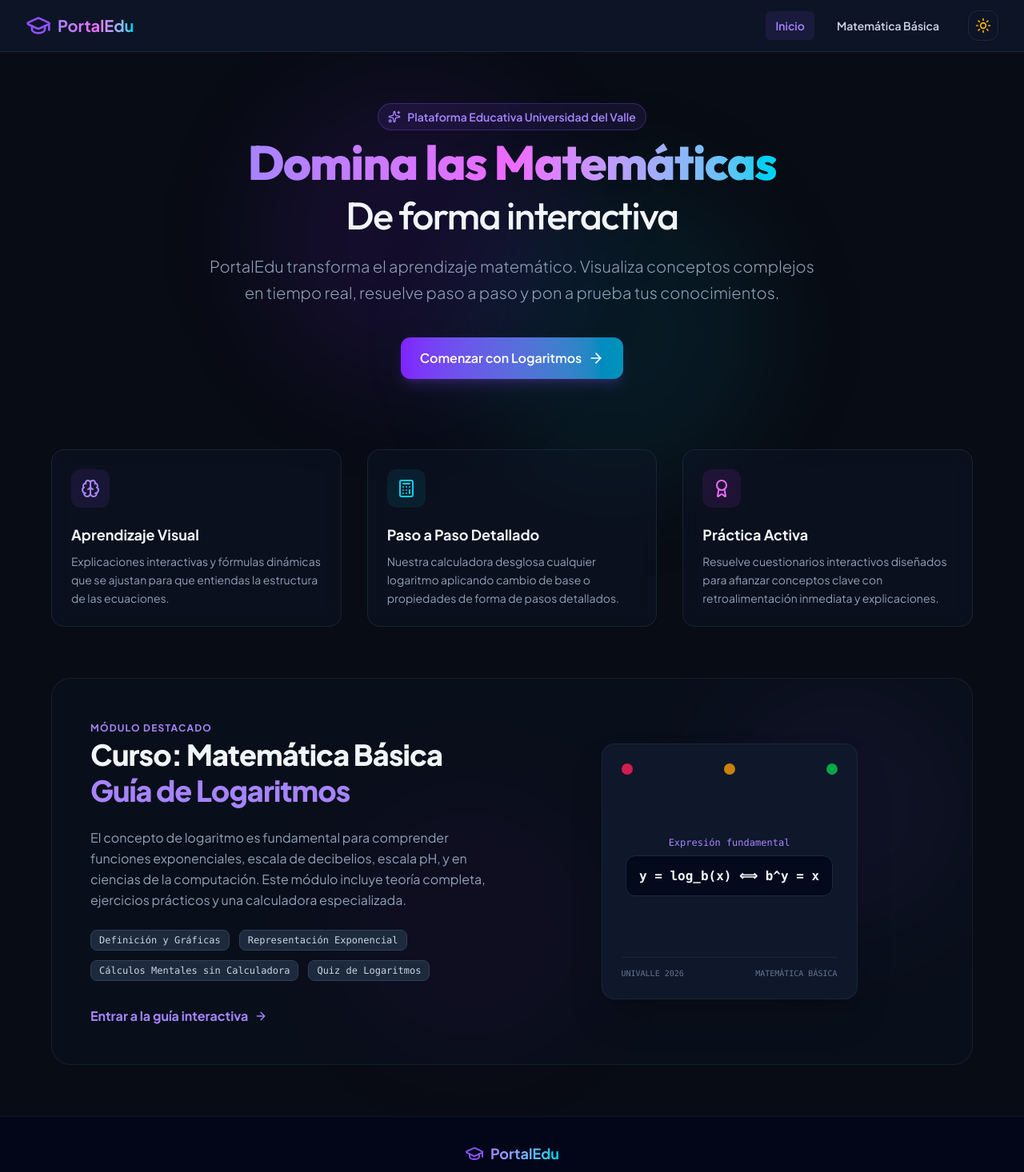
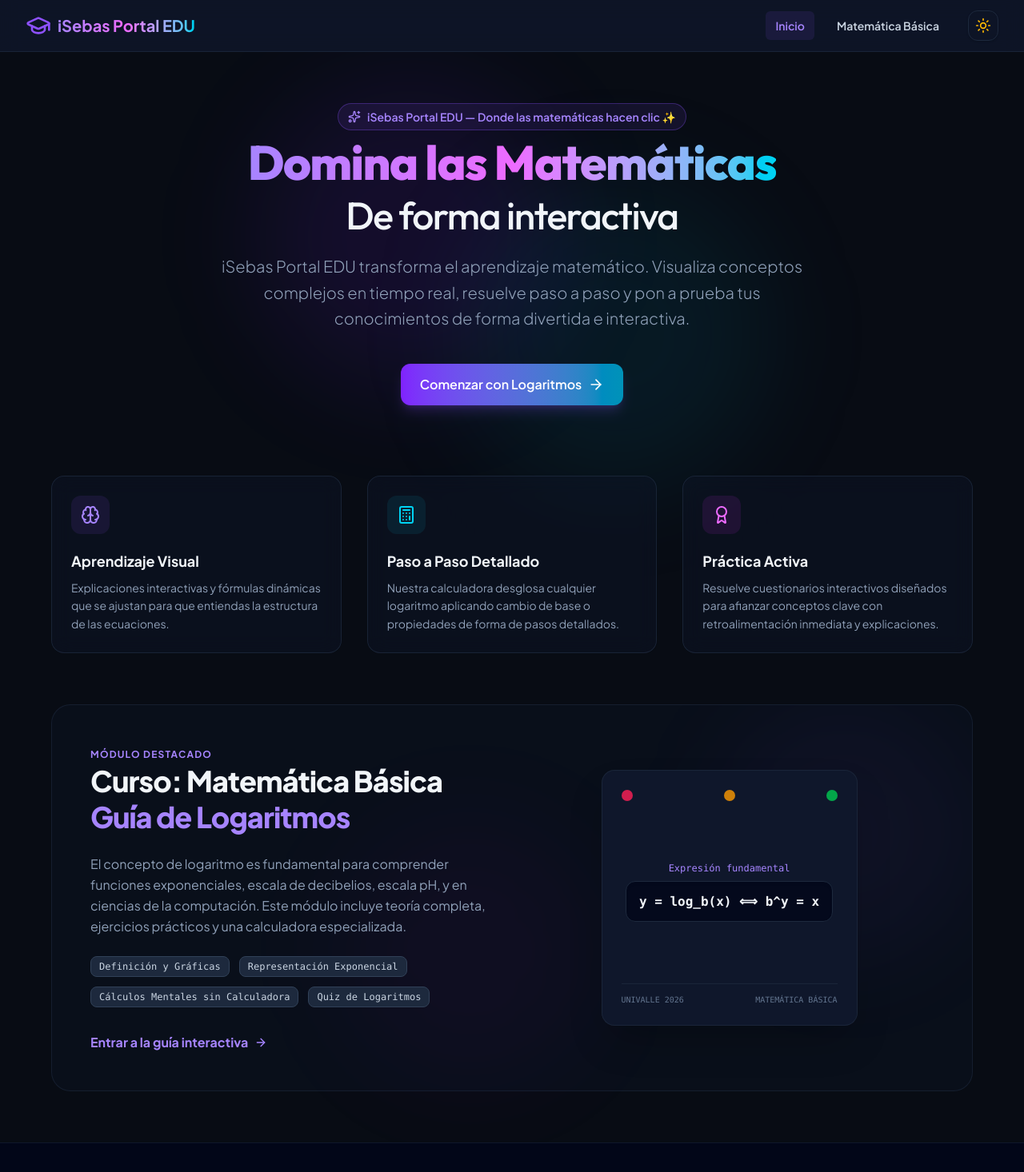
Before and after one commit to iSebass/plataformaEducativa, a React (Vite) app: page / in a window 1280 px wide. Shown: the top 1466 px of the page at 80% size. Built offline with nearby package versions, Linux system fonts and the light colour scheme.

Commit message:
feat: renombrar a iSebas Portal EDU y agregar slogan

```diff
--- a/index.html
+++ b/index.html
@@ -4,7 +4,7 @@
     <meta charset="UTF-8" />
     <link rel="icon" type="image/svg+xml" href="/favicon.svg" />
     <meta name="viewport" content="width=device-width, initial-scale=1.0" />
-    <title>PortalEdu | Guía Interactiva de Logaritmos</title>
+    <title>iSebas Portal EDU | Guía Interactiva de Logaritmos</title>
   </head>
   <body>
     <div id="root"></div>
--- a/src/components/Footer.jsx
+++ b/src/components/Footer.jsx
@@ -7,7 +7,7 @@
         <div className="flex justify-center items-center gap-2 text-violet-600 dark:text-violet-400 font-bold text-lg">
           <GraduationCap className="w-6 h-6 text-violet-600 dark:text-violet-500" />
           <span className="bg-gradient-to-r from-violet-600 to-cyan-600 dark:from-violet-400 dark:to-cyan-400 bg-clip-text text-transparent">
-            PortalEdu
+            iSebas Portal EDU
           </span>
         </div>
         <p className="text-slate-600 dark:text-slate-500 text-sm">
--- a/src/components/Home.jsx
+++ b/src/components/Home.jsx
@@ -42,7 +42,7 @@
             className="inline-flex items-center gap-2 px-3 py-1.5 rounded-full bg-violet-500/10 border border-violet-500/30 text-violet-600 dark:text-violet-400 text-sm font-semibold mb-2"
           >
             <Sparkles className="w-4 h-4" />
-            <span>Plataforma Educativa Universidad del Valle</span>
+            <span>iSebas Portal EDU — Donde las matemáticas hacen clic ✨</span>
           </motion.div>
 
           <motion.h1
@@ -60,7 +60,7 @@
             variants={itemVariants}
             className="text-slate-600 dark:text-slate-400 text-lg sm:text-xl leading-relaxed font-light"
           >
-            PortalEdu transforma el aprendizaje matemático. Visualiza conceptos complejos en tiempo real, resuelve paso a paso y pon a prueba tus conocimientos.
+            iSebas Portal EDU transforma el aprendizaje matemático. Visualiza conceptos complejos en tiempo real, resuelve paso a paso y pon a prueba tus conocimientos de forma divertida e interactiva.
           </motion.p>
 
           <motion.div
--- a/src/components/LogarithmsModule.jsx
+++ b/src/components/LogarithmsModule.jsx
@@ -573,7 +573,7 @@
                     <div className="relative aspect-video rounded-xl overflow-hidden border border-slate-250 dark:border-slate-800 shadow-lg">
                       <iframe
                         src="https://www.youtube.com/embed/PBbqvd_QB3M"
-                        title="PortalEdu - Definición de Logaritmo"
+                        title="iSebas Portal EDU - Definición de Logaritmo"
                         className="absolute inset-0 w-full h-full"
                         allow="accelerometer; autoplay; clipboard-write; encrypted-media; gyroscope; picture-in-picture"
                         allowFullScreen
--- a/src/components/Navbar.jsx
+++ b/src/components/Navbar.jsx
@@ -17,7 +17,7 @@
             <Link to="/" className="flex items-center gap-2 text-violet-600 dark:text-violet-400 font-bold text-xl hover:text-violet-500 dark:hover:text-violet-300 transition-colors">
               <GraduationCap className="w-8 h-8 text-violet-600 dark:text-violet-500" />
               <span className="bg-gradient-to-r from-violet-600 via-fuchsia-500 to-cyan-600 dark:from-violet-400 dark:via-fuchsia-400 dark:to-cyan-400 bg-clip-text text-transparent">
-                PortalEdu
+                iSebas Portal EDU
               </span>
             </Link>
           </div>
```
